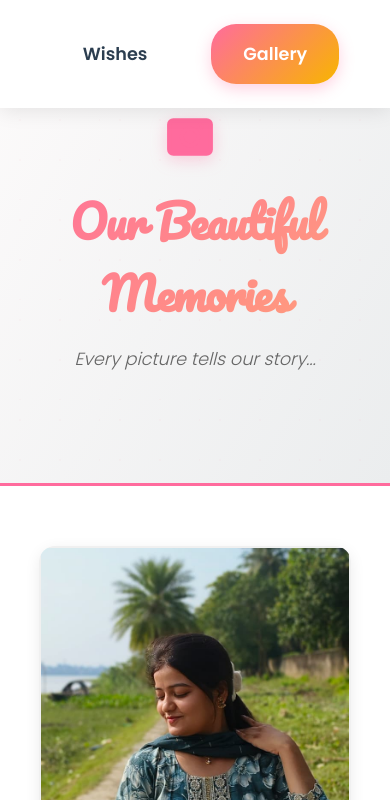
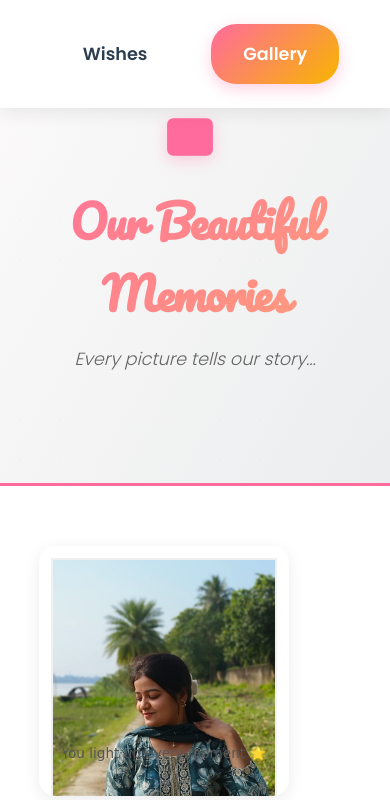
Before and after one commit to shirshak001/Birthday-, a plain HTML site: page gallery.html in a window 390 px wide. Shown: the top 800 px of the page. Drawn offline with Linux system fonts and the light colour scheme.

Commit message:
Enhance gallery functionality with infinite scroll effect and improve lightbox styles

```diff
--- a/script.js
+++ b/script.js
@@ -151,28 +151,36 @@ function loadGallery() {
     if (typeof photoConfig !== 'undefined' && photoConfig.photos.length > 0) {
         galleryGrid.innerHTML = ''; // Clear placeholders
 
-        photoConfig.photos.forEach((photo, index) => {
+        // Duplicate photos for infinite scroll effect
+        const photosToDisplay = [...photoConfig.photos, ...photoConfig.photos];
+
+        photosToDisplay.forEach((photo, index) => {
             const galleryItem = document.createElement('div');
             galleryItem.className = 'gallery-item';
-            galleryItem.setAttribute('data-index', index);
+            const originalIndex = index % photoConfig.photos.length;
+            galleryItem.setAttribute('data-index', originalIndex);
             galleryItem.style.animationDelay = `${index * 0.1}s`;
 
             const img = document.createElement('img');
             img.src = photo.src;
-            img.alt = photo.caption || `Memory ${index + 1}`;
+            img.alt = photo.caption || `Memory ${originalIndex + 1}`;
             img.loading = 'lazy';
 
-            // Add caption overlay
+            // Add caption overlay - always visible
             const captionOverlay = document.createElement('div');
             captionOverlay.className = 'caption-overlay';
             captionOverlay.textContent = photo.caption || '';
 
             galleryItem.appendChild(img);
             galleryItem.appendChild(captionOverlay);
-            galleryItem.addEventListener('click', () => openLightbox(index));
+            galleryItem.addEventListener('click', () => openLightbox(originalIndex));
 
             galleryGrid.appendChild(galleryItem);
-            galleryImages.push(photo);
+
+            // Store unique photos only
+            if (index < photoConfig.photos.length) {
+                galleryImages.push(photo);
+            }
         });
     } else {
         // Keep placeholders if no photos configured
--- a/styles.css
+++ b/styles.css
@@ -733,17 +733,18 @@ body:has(.main-nav) .gallery-header {
     background: transparent;
     color: #555;
     padding: 0;
-    font-size: 0.85rem;
-    font-weight: 400;
+    font-size: 0.9rem;
+    font-weight: 500;
     text-align: center;
     font-family: 'Indie Flower', cursive;
     line-height: 1.4;
     z-index: 2;
     pointer-events: none;
-    height: 40px;
+    height: 60px;
     display: flex;
     align-items: center;
     justify-content: center;
+    opacity: 1;
 }
 
 .photo-placeholder {
@@ -813,10 +814,9 @@ body:has(.main-nav) .gallery-header {
 }
 
 .lightbox-content {
-    margin: 0;
     display: block;
-    max-width: calc(100vw - 100px);
-    max-height: calc(100vh - 200px);
+    max-width: 70vw;
+    max-height: 70vh;
     width: auto;
     height: auto;
     object-fit: contain;
@@ -825,10 +825,7 @@ body:has(.main-nav) .gallery-header {
     border-bottom-width: 60px;
     box-shadow: 0 25px 80px rgba(0, 0, 0, 0.4);
     background: white;
-    position: relative;
     z-index: 10001;
-    align-self: center;
-    justify-self: center;
 }
 
 @keyframes polaroidFlip {
@@ -1064,14 +1061,25 @@ body:has(.main-nav) .gallery-header {
 /* === MOBILE ADJUSTMENTS FOR POPUPS === */
 @media (max-width: 768px) {
     .gallery-grid {
-        gap: 30px;
+        gap: 25px;
         padding: 0 15px;
-    }
+        animation: scrollGalleryMobile 35s linear infinite;
+    }
+
+    @keyframes scrollGalleryMobile {\n        0% {\n            transform: translateX(0);\n        }\n        100% {\n            transform: translateX(calc(-250px * 7 - 175px));\n        }\n    }
 
     .gallery-item {
-        width: 100%;
-        max-width: 320px;
-        margin: 0 auto;
+        width: 250px;
+        padding: 12px 12px 70px;
+    }
+
+    .gallery-item img {
+        height: 280px;
+    }
+
+    .caption-overlay {
+        font-size: 0.85rem;
+        height: 55px;
     }
 
     .lightbox {
@@ -1079,8 +1087,8 @@ body:has(.main-nav) .gallery-header {
     }
 
     .lightbox-content {
-        max-width: calc(100vw - 40px);
-        max-height: calc(100vh - 280px);
+        max-width: 85vw;
+        max-height: 60vh;
         width: auto;
         height: auto;
         object-fit: contain;
```
